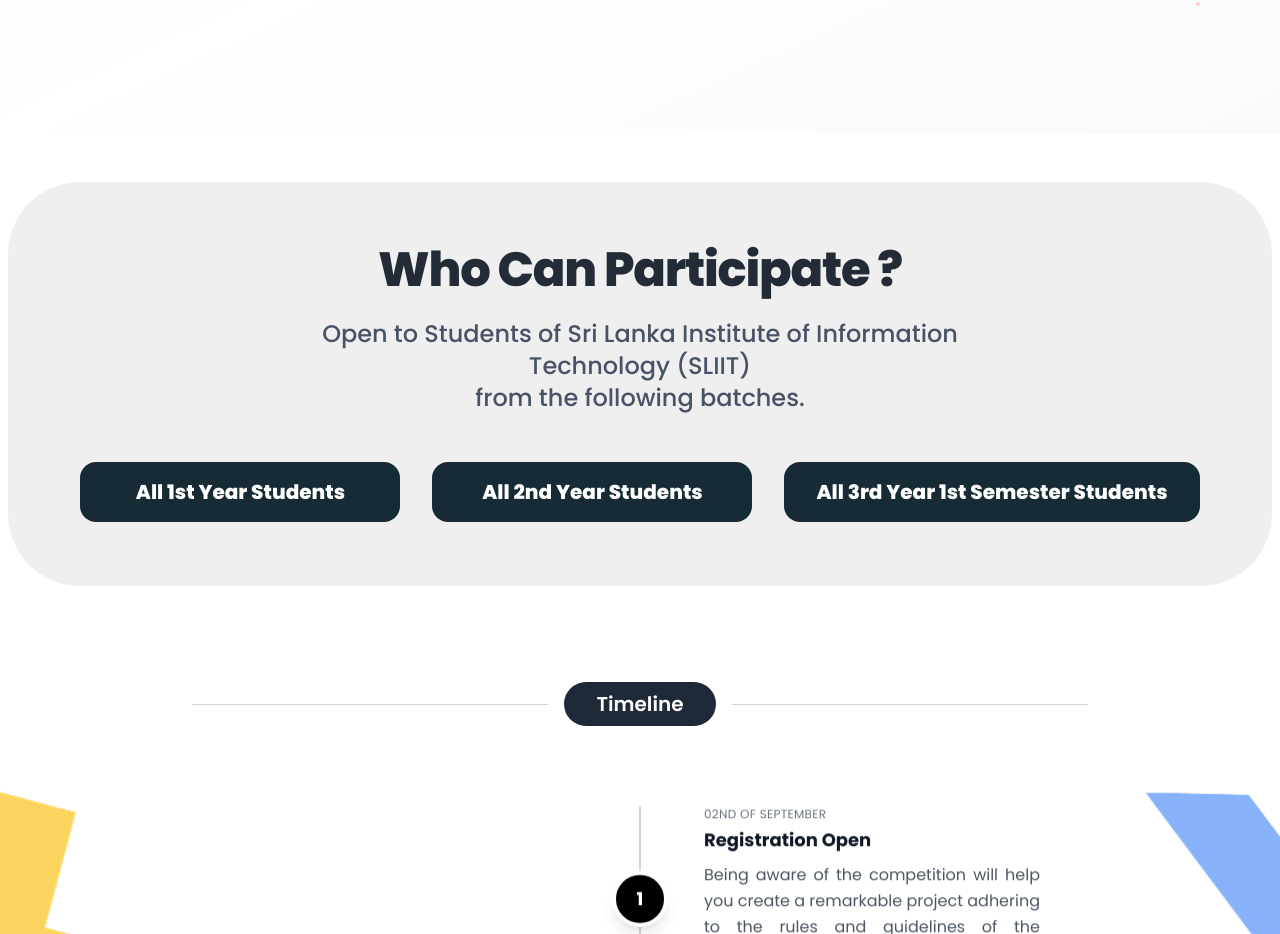
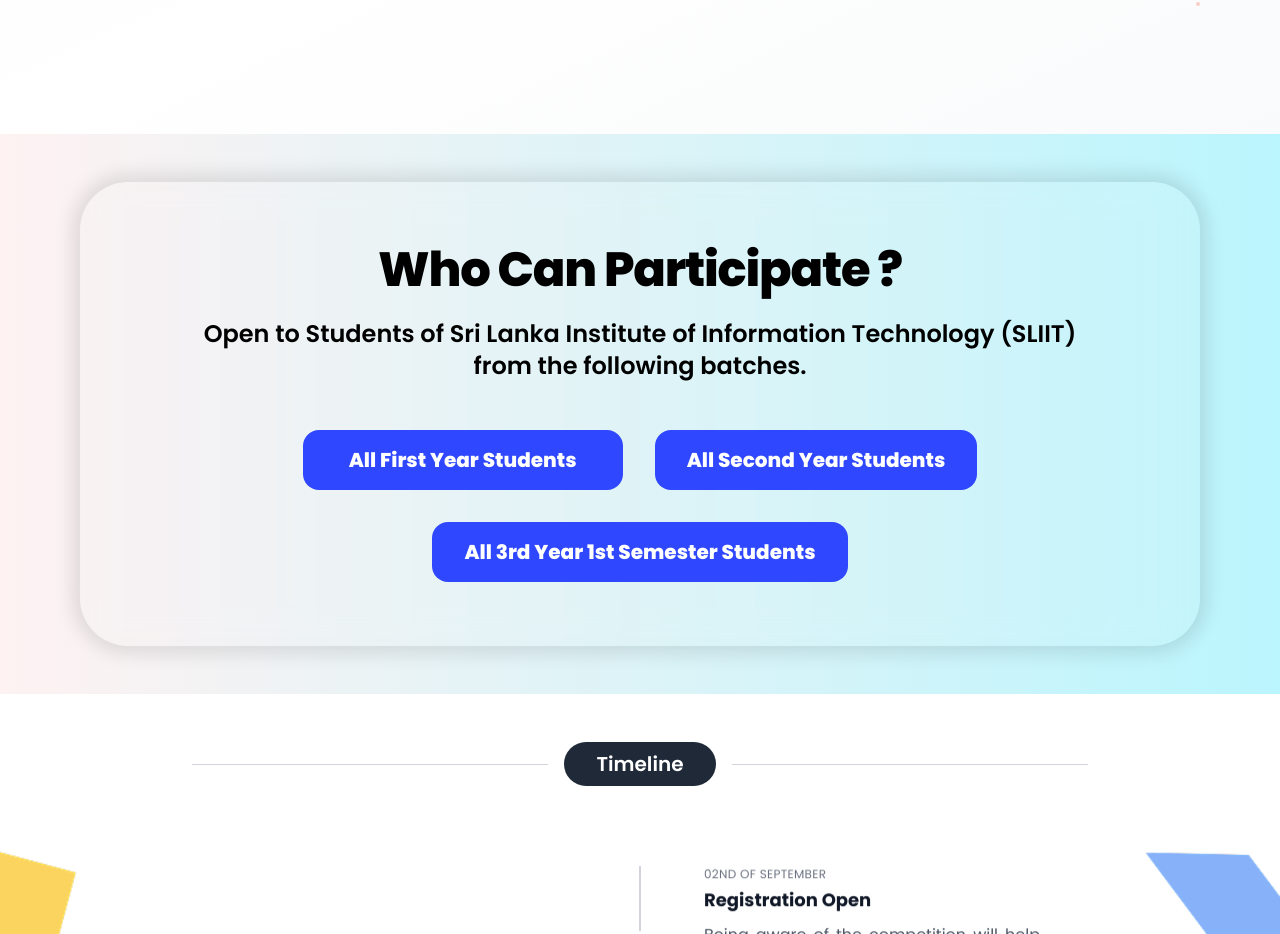
Before and after one commit to ms-club-sliit/minihackathon-2026, a Next.js app: page / in a window 1280 px wide. Shown: the part 1299-2233 px from the top of the page. Built offline with nearby package versions, Linux system fonts and the light colour scheme.

Commit message:
refactor: update eligibility component according to the UI

```diff
--- a/app/_components/Home/Eligibility/index.jsx
+++ b/app/_components/Home/Eligibility/index.jsx
@@ -1,37 +1,44 @@
 'use client';
 
-export default function Eligibility() {
+export default function Eligibility () {
   return (
-    <section id="eligibility" className='w-full flex justify-center items-center py-8 sm:py-10 md:py-12 px-2'>
-      <div className='w-full max-w-7xl bg-[#EFEFEF] rounded-[36px] sm:rounded-[48px] md:rounded-[64px] lg:rounded-[72px] px-2 sm:px-6 md:px-10 py-8 sm:py-12 md:py-16 flex flex-col items-center'>
+    <section
+      id="eligibility"
+      className="w-full flex justify-center items-center py-8 sm:py-10 md:py-12 px-5 sm:px-10 md:px-20 bg-gradient-to-r from-red-50 to-[#bbf5fd]"
+    >
+      <div
+        className="w-full max-w-7xl bg-[#EFEFEF] backdrop-filter backdrop-blur-lg bg-opacity-10 rounded-[16px] sm:rounded-[24px] md:rounded-[36px] lg:rounded-[48px]
+      px-2 sm:px-6 md:px-10 py-8 sm:py-12 md:py-16 flex flex-col items-center"
+        style={{boxShadow: '0px 0px 18px 8px #0000001A'}}
+      >
         <h2
-          className='text-2xl xs:text-3xl sm:text-4xl md:text-5xl font-extrabold text-[#232B36] text-center mb-4 sm:mb-6 tracking-tight'
-          style={{ fontFamily: 'inherit' }}
+          className="text-2xl xs:text-3xl sm:text-4xl md:text-5xl font-extrabold text-black text-center mb-4 sm:mb-6 tracking-tight"
+          style={{fontFamily: 'inherit'}}
         >
           Who Can Participate ?
         </h2>
-        <p className='text-base xs:text-lg sm:text-xl md:text-2xl text-[#495366] text-center max-w-2xl sm:max-w-3xl mb-6 sm:mb-10 md:mb-12 font-medium'>
-          Open to Students of Sri Lanka Institute of Information Technology
-          (SLIIT)
-          <br />
-          from the following batches.
+        <p
+          style={{fontFamily: 'inherit'}}
+          className="text-base xs:text-lg sm:text-xl md:text-2xl text-black font-semibold text-center max-w-2xl sm:max-w-4xl mb-6 sm:mb-10 md:mb-12"
+        >
+          Open to Students of Sri Lanka Institute of Information Technology (SLIIT) from the following batches.
         </p>
-        <div className='flex flex-col sm:flex-row flex-wrap gap-4 sm:gap-6 md:gap-8 w-full justify-center items-center'>
+        <div className="flex flex-col sm:flex-row flex-wrap gap-4 sm:gap-6 md:gap-8 w-full justify-center items-center">
           <div
-            className='bg-[#162B36] text-white text-base xs:text-lg sm:text-xl font-extrabold px-4 xs:px-6 sm:px-8 py-3 sm:py-4 rounded-2xl min-w-[220px] xs:min-w-[260px] sm:min-w-[280px] md:min-w-[320px] text-center'
-            style={{ fontFamily: 'inherit' }}
+            className="bg-[#2E47FF] text-white text-base xs:text-sm sm:text-lg md:text-xl font-extrabold px-4 xs:px-6 sm:px-8 py-3 sm:py-4 rounded-2xl min-w-[220px] xs:min-w-[260px] sm:min-w-[280px] md:min-w-[320px] text-center hover:cursor-pointer"
+            style={{fontFamily: 'inherit'}}
           >
-            All 1st Year Students
+            All First Year Students
           </div>
           <div
-            className='bg-[#162B36] text-white text-base xs:text-lg sm:text-xl font-extrabold px-4 xs:px-6 sm:px-8 py-3 sm:py-4 rounded-2xl min-w-[220px] xs:min-w-[260px] sm:min-w-[280px] md:min-w-[320px] text-center'
-            style={{ fontFamily: 'inherit' }}
+            className="bg-[#2E47FF] text-white text-base xs:text-sm sm:text-lg md:text-xl font-extrabold px-4 xs:px-6 sm:px-8 py-3 sm:py-4 rounded-2xl min-w-[220px] xs:min-w-[260px] sm:min-w-[280px] md:min-w-[320px] text-center hover:cursor-pointer"
+            style={{fontFamily: 'inherit'}}
           >
-            All 2nd Year Students
+            All Second Year Students
           </div>
           <div
-            className='bg-[#162B36] text-white text-base xs:text-lg sm:text-xl font-extrabold px-4 xs:px-6 sm:px-8 py-3 sm:py-4 rounded-2xl min-w-[240px] xs:min-w-[300px] sm:min-w-[320px] md:min-w-[370px] text-center'
-            style={{ fontFamily: 'inherit' }}
+            className="bg-[#2E47FF] text-white text-base xs:text-sm sm:text-lg md:text-xl font-extrabold px-4 xs:px-6 sm:px-8 py-3 sm:py-4 rounded-2xl min-w-[240px] xs:min-w-[300px] sm:min-w-[320px] md:min-w-[370px] text-center hover:cursor-pointer"
+            style={{fontFamily: 'inherit'}}
           >
             All 3rd Year 1st Semester Students
           </div>
```
